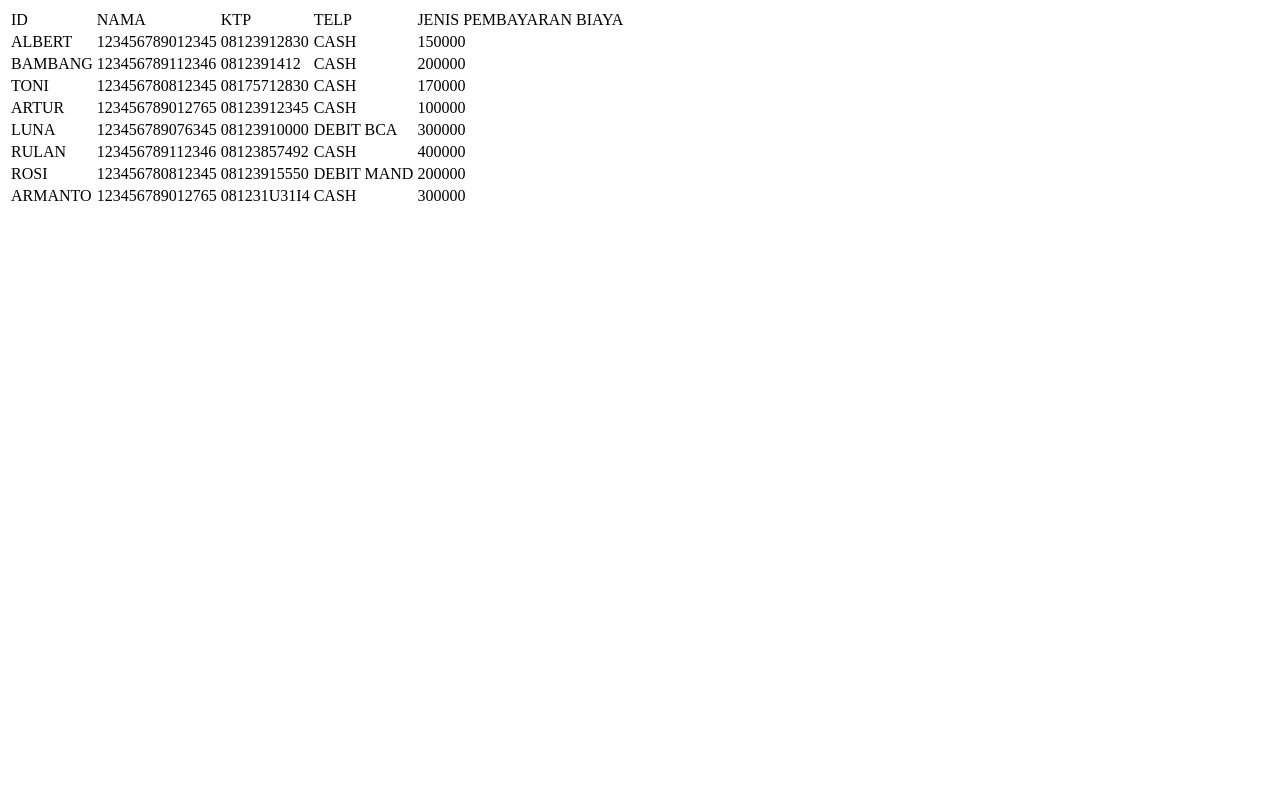
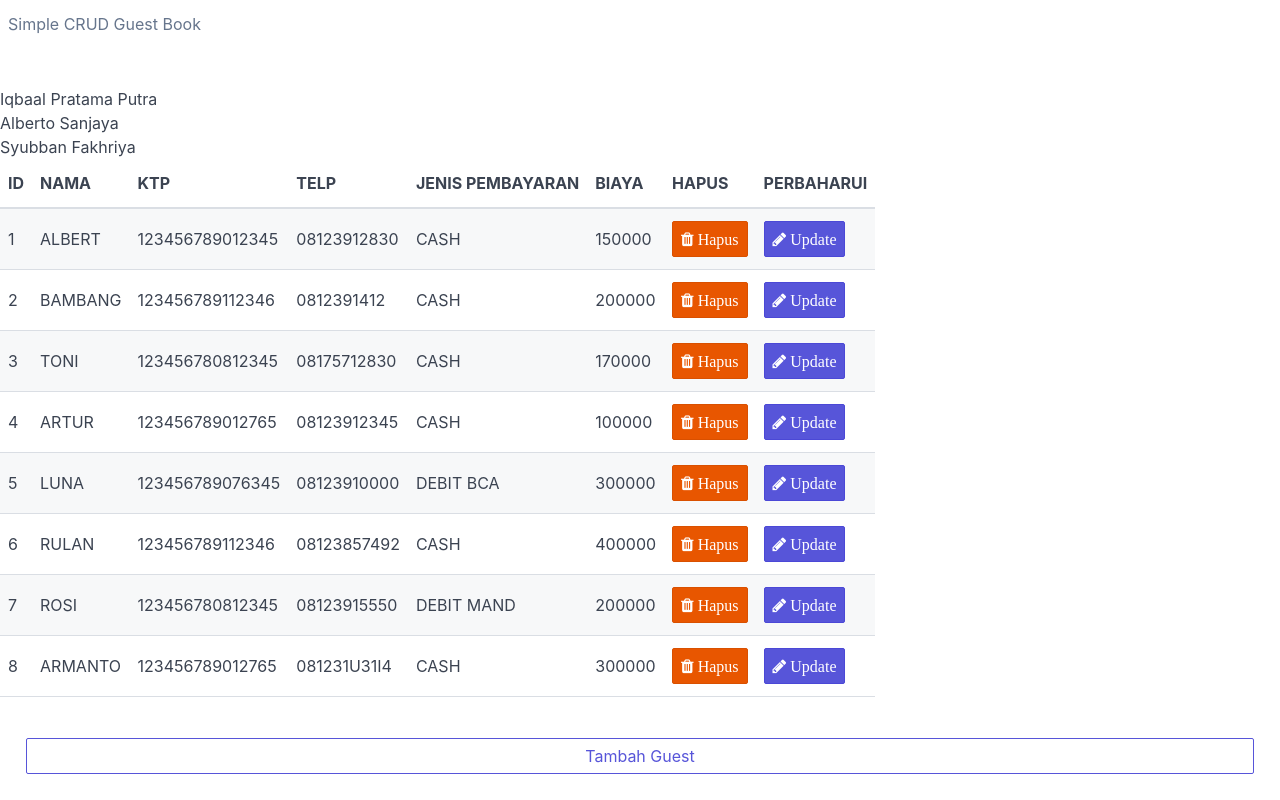
Before and after one commit to Alberto0150/Tugas3_PWEB_A_2020, a PHP site: page /view.php in a window 1280 px wide. Run offline with PHP 8.4, Linux system fonts and the light colour scheme; data comes from the database, SQL or seed files in the repository.

Commit message:
adding spectre & improve view

```diff
--- a/css/main.css
+++ b/css/main.css
@@ -0,0 +1,31 @@
+body, html {
+    display: flex;
+    flex-direction: column;
+}
+
+* { margin:0; padding:0; box-sizing:border-box; }
+
+.tableContainer {
+    width: 100%;
+}
+
+.tableItem {
+    text-align: center;
+}
+
+.nav {
+    flex-direction: row;
+    margin-bottom: 4%;
+}
+
+.addGuest {
+    bottom: 0;
+    position: absolute;
+    text-align: center;
+    width: 100%;
+    padding: 2%;
+}
+
+.btnAddGuest {
+    width: 100%;
+}
--- a/view.php
+++ b/view.php
@@ -8,34 +8,66 @@
     <meta charset="UTF-8">
     <meta name="viewport" content="width=device-width, initial-scale=1.0">
     <title>View</title>
+    <link rel="stylesheet" href="https://unpkg.com/spectre.css/dist/spectre.min.css">
+    <link rel="stylesheet" href="https://unpkg.com/spectre.css/dist/spectre-exp.min.css">
+    <link rel="stylesheet" href="https://unpkg.com/spectre.css/dist/spectre-icons.min.css">
+    <link rel="stylesheet" href="https://stackpath.bootstrapcdn.com/font-awesome/4.7.0/css/font-awesome.min.css" integrity="sha384-wvfXpqpZZVQGK6TAh5PVlGOfQNHSoD2xbE+QkPxCAFlNEevoEH3Sl0sibVcOQVnN" crossorigin="anonymous">
+    <link rel="stylesheet" href="css\main.css"/>
 </head>
 <body>
+    <ul class="nav">
+        <li class="nav-item">
+            <a href="#">Simple CRUD Guest Book</a>
+        </li>
+    </ul>
+    <div class="kelompok">
+        <div>Iqbaal Pratama Putra</div>
+        <div>Alberto Sanjaya</div>
+        <div>Syubban Fakhriya</div>
+    </div>
+    <div class='tableContainer'>
         <?php
-            //Bagian tampilan
-            echo("<table>");
+            echo "<table class='table table-striped table-hover table-scroll'>";
             echo("
-            <tr>
-                <td>ID</td>
-                <td>NAMA</td>
-                <td>KTP</td>
-                <td>TELP</td>
-                <td>JENIS PEMBAYARAN</td>
-                <td>BIAYA</td>
-            </tr>
+            <thead>
+                <tr>
+                    <th>ID</th>
+                    <th>NAMA</th>
+                    <th>KTP</th>
+                    <th>TELP</th>
+                    <th>JENIS PEMBAYARAN</th>
+                    <th>BIAYA</th>
+                    <th>HAPUS</th>
+                    <th>PERBAHARUI</th>
+                </tr>
+            </thead>
             ");
 
+            echo "<tbody>";
             //ambil record
             while($user = mysqli_fetch_array($all_user)){
                 //isi di layar
                 echo "<tr>";
+                echo "<td>".$user['G_ID']."</td>";
                 echo "<td>".$user['G_NAMA']."</td>";
                 echo "<td>".$user['G_KTP']."</td>";
                 echo "<td>".$user['G_TELP']."</td>";
                 echo "<td>".$user['G_JENIS_BAYAR']."</td>";
                 echo "<td>".$user['G_BIAYA']."</td>";
+                echo "<td class='tableItem'><button class='btn btn-error'>
+                    <i class='fa fa-trash' aria-hidden='true'> Hapus</i>
+                </button></td>";
+                echo "<td><button class='btn btn-primary'>
+                    <i class='fa fa-pencil' aria-hidden='true'> Update</i>
+                </button></td>";
                 echo "</tr>";
             }
-            echo("</table>");
+            echo "</tbody>";
+            echo "</table>";
         ?>
+    </div>
+    <div class="addGuest">
+        <div class="btn btnAddGuest">Tambah Guest</div>
+    </div>
 </body>
 </html>
```
